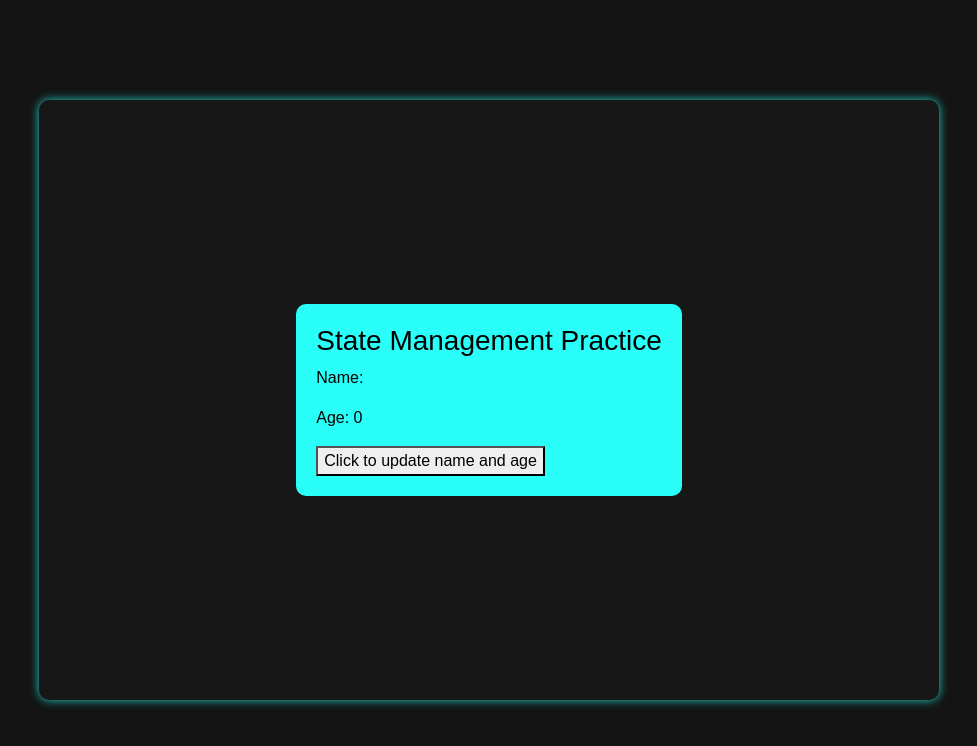
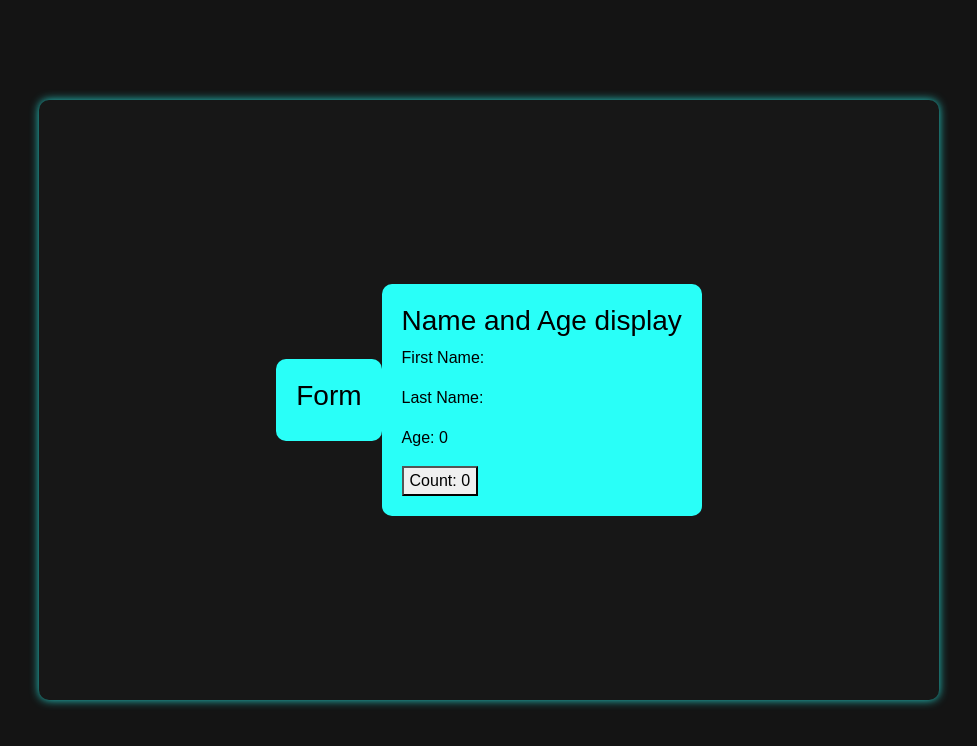
Before and after one commit to AxAnder0095/statepractice, a React (Vite) app: page / in a window 1280 px wide. Shown: the top 746 px of the page, without its empty margins (151-1128 px from the left). Built offline with nearby package versions, Linux system fonts and the light colour scheme.

Commit message:
trying to get label to work

```diff
--- a/src/pages/Home/Home.jsx
+++ b/src/pages/Home/Home.jsx
@@ -4,13 +4,18 @@ import {useState} from 'react'
 function Home(){
 
     const [state, setState] = useState({
-        name: '',
+        firstName: '',
+        lastName: '',
         age: 0,
         count: 0
     })
 
     function handleClick(){
-        setState({...state, name: 'Alex', age: 29})
+        setState({...state, count: state.count + 1})
+    }
+
+    function handleSubmit(){
+        console.log(state.firstName)
     }
 
     // useEffect(() => {
@@ -20,11 +25,37 @@ function Home(){
     return (
         <>
             <div className='container d-flex justify-content-center align-items-center' id='home-container'>
-                <div className='' id='inner-content'>
-                    <h3>State Management Practice</h3>
-                    <p>Name: {state.name}</p>
+                <div className='inner-content'>
+                    <h3>Form</h3>
+                    {/*<form onSubmit={handleSubmit}>*/}
+                    {/*    <label htmlFor={'firstName'}>First Name:*/}
+                    {/*        <input*/}
+                    {/*            type="text"*/}
+                    {/*            value={state.firstName}*/}
+                    {/*            onChange={(fName) => setState({...state, firstName: fName.target.value})}*/}
+                    {/*        />*/}
+                    {/*    </label>*/}
+                    {/*    <lable htmlFor={'lastName'}> Last name:*/}
+                    {/*        <input*/}
+                    {/*        type="text"*/}
+                    {/*        value={state.lastName}*/}
+                    {/*        onChange={(lName) => setState({...state, lastName: lName.target.value})}/>*/}
+                    {/*    </lable>*/}
+                    {/*    <label htmlFor={'age'}> Age:*/}
+                    {/*        <input*/}
+                    {/*        type="number"*/}
+                    {/*        value={state.age}*/}
+                    {/*        onChange={(pAge) => setState({...state, age: pAge.target.value})}/>*/}
+                    {/*    </label>*/}
+                    {/*    <input type="submit" />*/}
+                    {/*</form>*/}
+                </div>
+                <div className='inner-content'>
+                    <h3>Name and Age display</h3>
+                    <p>First Name: {state.firstName}</p>
+                    <p>Last Name: {state.lastName}</p>
                     <p>Age: {state.age}</p>
-                    <button onClick={handleClick}>Click to update name and age</button>
+                    <button onClick={handleClick}>Count: {state.count}</button>
                 </div>
             </div>
         </>
--- a/src/pages/Home/HomeStyles.sass
+++ b/src/pages/Home/HomeStyles.sass
@@ -10,7 +10,7 @@ $main-color-theme: rgb(41, 255, 248)
   color: black
   border-radius: 10px
 
-#inner-content
+.inner-content
   background-color: $main-color-theme
   border-radius: 10px
   padding: 20px
```
